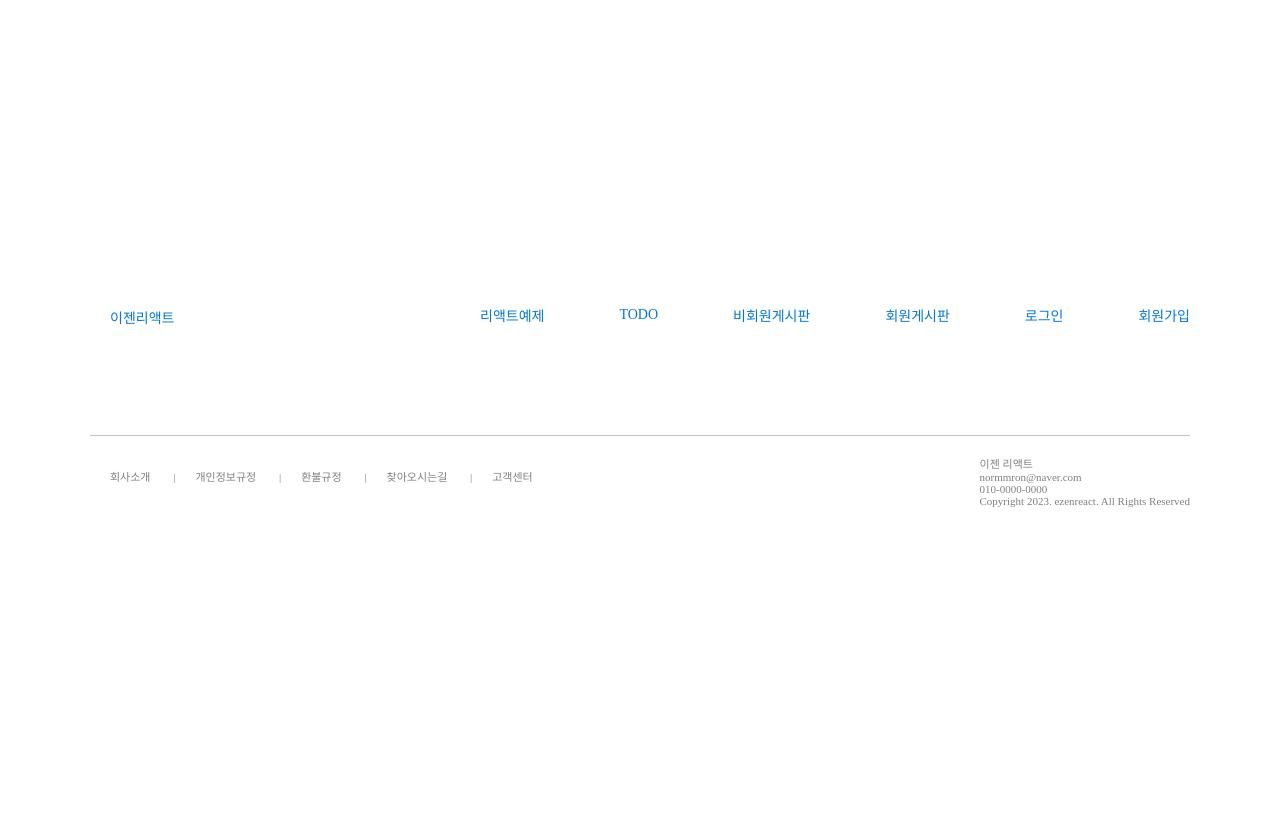
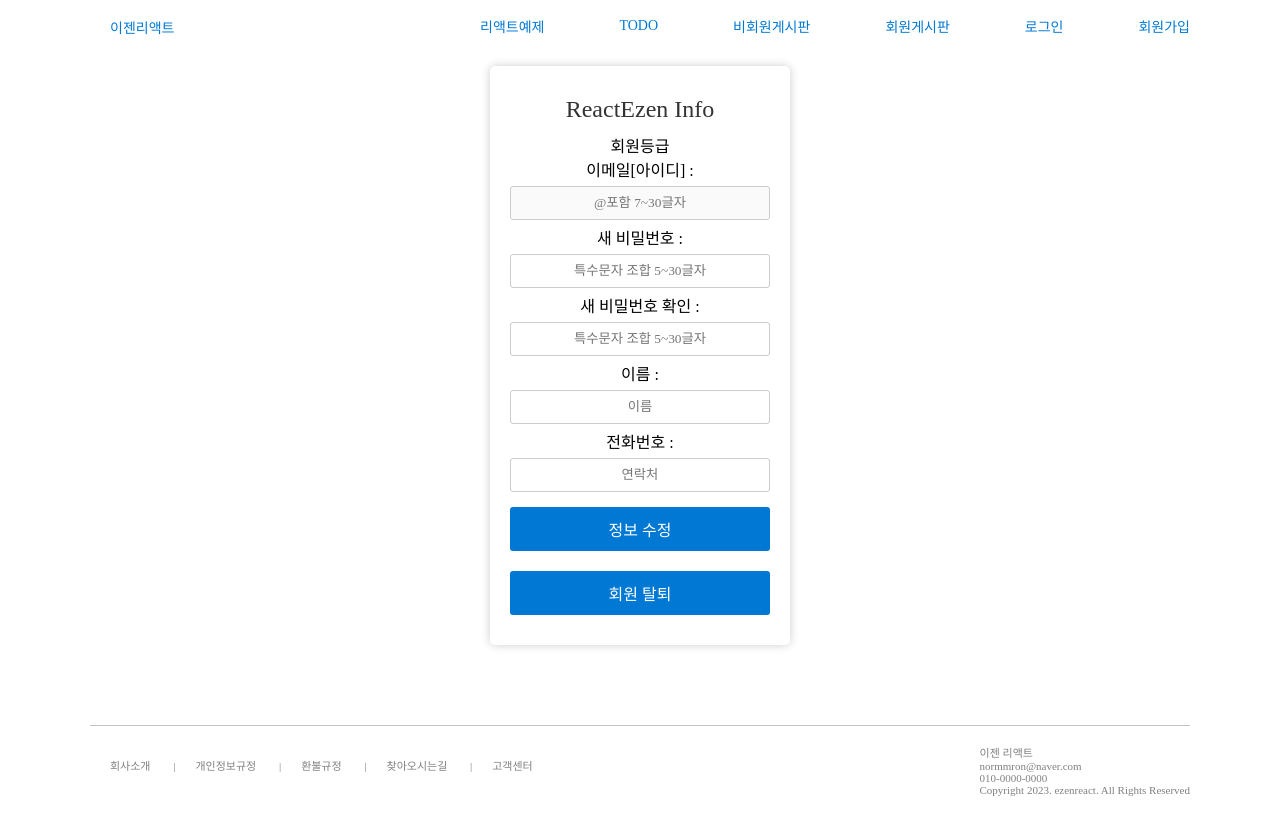
Before and after one commit to normallam/ezen_webspring_2023_B, a React (Create React App) app in the folder src/main/reactapp/: page /info in a window 1280 px wide. Built offline with nearby package versions, Linux system fonts and the light colour scheme; no server answers; a web font is replaced by a local one.

Commit message:
10.27 수업

```diff
--- a/src/main/reactapp/src/component/Header.js
+++ b/src/main/reactapp/src/component/Header.js
@@ -1,7 +1,7 @@
 import {Link} from 'react-router-dom';
 import styles from '../css/header.css' // css파일 호출
 import axios from 'axios';
-import {useState} from 'react'
+import {useState, useEffect} from 'react'
 export default function Header(props){
 
     // 1. 로그인 상태를 저장할 상태변수 선언
@@ -16,21 +16,34 @@ export default function Header(props){
                 //window.location.reload(); // 새로고침
                 // vs
                 //this.forceUpdate(); // 강제 리랜더링
+                // 세션 제거
+                sessionStorage.removeItem('login_token')
                 setLogin(null);
             }
-
         });
     }
 
     // - 회원정보 호출 [ 로그인 여부 확인 ]
-    axios.get('/member/get').then(r=>{ console.log(r);
+
+    useEffect(()=>{
+        axios.get('member/get').then(r=>{console.log('login get');
 
         if(r.data != ''){// 2. 만약에 로그인이 되어 있으면
-            setLogin(r.data);
-        }
+            // 브라우저 세션/쿠키 // 브라우저 F12 -> 애플리케이션탭 -> Local storage / Session storage
+                // localstorage
+                // 모든 브라우저 탭/창 공유[페이지전환해도 유지], 브라우저가 꺼져도 유지, 자동로그인 기능, 로그인상태유지
+                // vs
+                // sessionstorage
+                // 페이지 전환 해도 유지, 탭/창 종료되면 사라짐, 로그인여부
 
-    })
-
+                // 세션 / 쿠키 저장 :     .setItem(key, value)
+                // 세션 / 쿠키 호출 :     .getItem(key)
+                // 세션 / 쿠키 제거 :     .removeItem(key)
+            sessionStorage.setItem('login_token' ,JSON.stringify(r.data));
+            setLogin(JSON.parse(sessionStorage.getItem('login_token')));
+            }
+        } )
+    }, [])
 
 
 
@@ -52,8 +65,9 @@ export default function Header(props){
                         </>)
                     : (<>
                         <li>{login.memail}님</li>
-                         <li> <Link to='/'>내정보</Link></li>
+                         <li> <Link to='/info'>내정보</Link></li>
                          <li> <div onClick={logout}>로그아웃</div></li>
+
                         </>)
                 }
             </ul>
--- a/src/main/reactapp/src/component/Index.js
+++ b/src/main/reactapp/src/component/Index.js
@@ -19,6 +19,7 @@ import 과제02 from './example/day02/Work2/TodoList';
 /* Member import*/
 import Login from './member/Login';
 import Signup from './member/Signup';
+import Info from './member/Info';
 
 
 import CSS적용컴포넌트 from './example/day02/1_CSS적용컴포넌트';
@@ -49,6 +50,7 @@ export default function Index(props){
                      <Route path = '/example/day04/Axios컴포넌트' element = { <Axios컴포넌트/>}/>
                     {/*MEMBER*/}
                     <Route path='/login' element={<Login />}/>
+                    <Route path='/info' element={<Info />}/>
                     <Route path='/signup' element={<Signup />}/>
                 </Routes>
                 <Footer />
--- /dev/null
+++ b/src/main/reactapp/src/component/member/Info.js
@@ -0,0 +1,132 @@
+import{Link} from 'react-router-dom';
+import styles from '../../css/signup.css' // css파일 호출
+import axios from 'axios';
+import {useState, useEffect} from 'react';
+
+export default function Info(props){ // 로그인 상태별로, 회원권한(mrol)별로 페이지 접근 제한
+
+
+    // axios로부터 전달받은 로그인된 회원정보를 상태변수에 저장
+    const [member, setMember] = useState(null); // {memail : 'qweqwe' , mname : 'qweqwe'}
+
+    // 로그인 정보를 호출해서 출력하기 [최초 1번 실행]
+   useEffect(()=>{
+        axios.get('/member/get').then(r=>{setMember(r.data);});
+     } ,[ ] )
+
+    // 1. 이름 입력 했을때. 상태 변경
+    //function mnameInputChange(e){}
+    const mnameInputChange = (e) => {
+        console.log(e.target.value) // onchange 이벤트를 실행한 주체자 [e.target] 의 값 호출[.value]
+        let mnameInput = e.target.value;
+        //setMember(mnameInput); // ?????문제점
+        // member 상태변수 전체 수정이 아닌 meber 상태변수내 특정 속성만 변경해야함...member 객체 중에 mname 속성만 교체
+
+        //let changeMember = member;          // 기존 객체를 새로운 객체???에 대입
+        //changeMember.mname = mnameInput;    // 객체의 특정 속성만 새로운 값 대입
+        //setMember(changeMember);            // 수정된 새로운 객체를 상태변수에 대입
+            // 문제점 : setState()는 상태변수의 주소값이 변경될때 반응/랜더링
+
+        //let changeMember = {...member};          // 기존 객체를 새로운 객체???에 대입
+            // !! : 1. 객체 복사 방법 {...객체명 }, 2. 배열 복사 방법    (map, ...)
+            // ... Spread Operator : 얕은 복제
+            // {...객체명}
+            // {...객체명, 속성명 : 값 } // 복사 할때 해당 속성명이 있으면 수정/ 없으면 대입
+        //changeMember.mname = mnameInput;    // 객체의 특정 속성만 새로운 값 대입
+        //setMember(changeMember);            // 수정된 새로운 객체를 상태변수에 대입
+
+        setMember( { ...member , mname : mnameInput } );
+        // 요약 : setMember( { ...member , mname : mnameInput } );
+
+    }
+
+    // 2. 전화번호 변경 [바로.. 이벤트 속성 처리]
+
+
+    // 3. 회원탈퇴 [view요청 -> springcontroller전달 => service전달 -> entity조작 -> 레코드 삭제]
+    const onDelete = (e) => {
+        if(window.confirm('정말 탈퇴하시겠습니까?')){ // 확인 버튼을 눌렀을 때
+            axios
+            .delete("/member/delete", {params : {mno : member.mno}})
+            .then(r=>{
+                if(r.data){
+                    alert('회원탈퇴 성공')
+                    sessionStorage.removeItem('login_token'); // 로그인 세션 제거
+                    window.location.href = "/";
+                }else{alert('회원탈퇴 실패');}
+            })
+
+        }
+
+    }
+    // 4. 회원정보 수정
+        // 입력받은 패스워드 값을 저장하는 상태변수
+    const [newPassword, setNewPassword] = useState({mpassword:'' , mpassword2:''});
+    const onUpdate = (e)=>{
+
+        // 기존 비밀번호 일치한지 유효성검사[x] ---> 백엔드 해야할 일
+
+
+
+
+        // 새로운 비밀번호 2개 일치한지 유효성 검사 ---> 프론트앤드 해야할 일
+        if(newPassword.mpassword != newPassword.mpassword2){alert('패스워드가 일치하지않습니다.'); return;}
+        // 1. spring 서비스에게 보낼 데이터 구성 dto[mno, mname, mpassword, mphone]
+        let info ={
+            mno : member.mno,
+            mname : member.mname,
+            mpassword : newPassword.mpassword, // 새로 만단
+            mphone : member.mphone};
+            console.log(info);
+            axios.put("/member/put", info)
+            .then(r=>{
+                    if(r.data){
+                    alert('회원정보 수정성공')
+                    window.location.href = "/";
+                    }else{alert('회원정보 수정실패')}
+            })
+
+    }
+
+
+    return(<>
+        <div className="loginContainer">
+            <h3> ReactEzen Info </h3>
+            <form>
+                회원등급 <div> {member != null ? member.mrol : ''} </div>
+                이메일[아이디] : <input value={member!=null ? member.memail : '' } disabled type="text" placeholder='@포함 7~30글자' className='memail'/>
+                새 비밀번호 : <input type="password" placeholder='특수문자 조합 5~30글자' className='mpassword'
+                                value={newPassword.mpassword}
+                                onChange={(e)=>{setNewPassword({...newPassword, mpassword : e.target.value})}
+                                }
+                                />
+                새 비밀번호 확인 : <input type="password" placeholder='특수문자 조합 5~30글자' className='mpassword2'
+                                value={newPassword.mpassword2}
+                                onChange={(e)=>{setNewPassword({...newPassword, mpassword2 : e.target.value})}
+                                }
+                                />
+
+
+
+                이름 : <input
+                    value={member!=null ? member.mname : '' }
+                    type="text"
+                    placeholder='이름'
+                    className='mname'
+                    onChange={mnameInputChange}
+                    />
+
+                전화번호 : <input
+                        value={member!=null ? member.mphone : '' }
+                        type="text" placeholder='연락처' className='mphone'
+                        onChange={(e)=>{setMember({...member, mphone : e.target.value});}
+                        }
+                        />
+
+                <button onClick={onUpdate} type="button">정보 수정</button>
+                <button onClick={onDelete} type="button">회원 탈퇴</button>
+            </form>
+        </div>
+
+    </>)
+}
```
Also changed, not shown: 1 other file (tests, documents, lock files or other folders).
